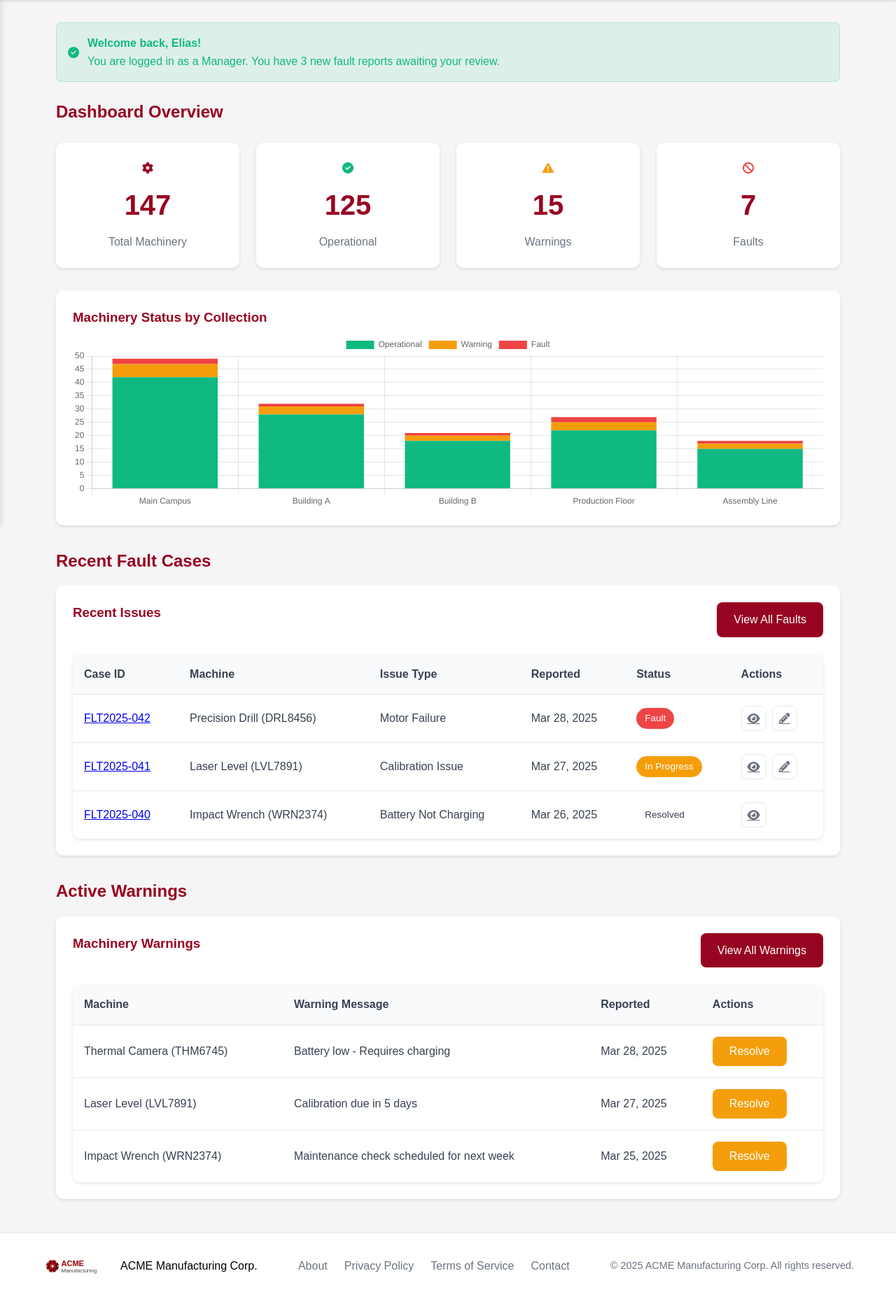
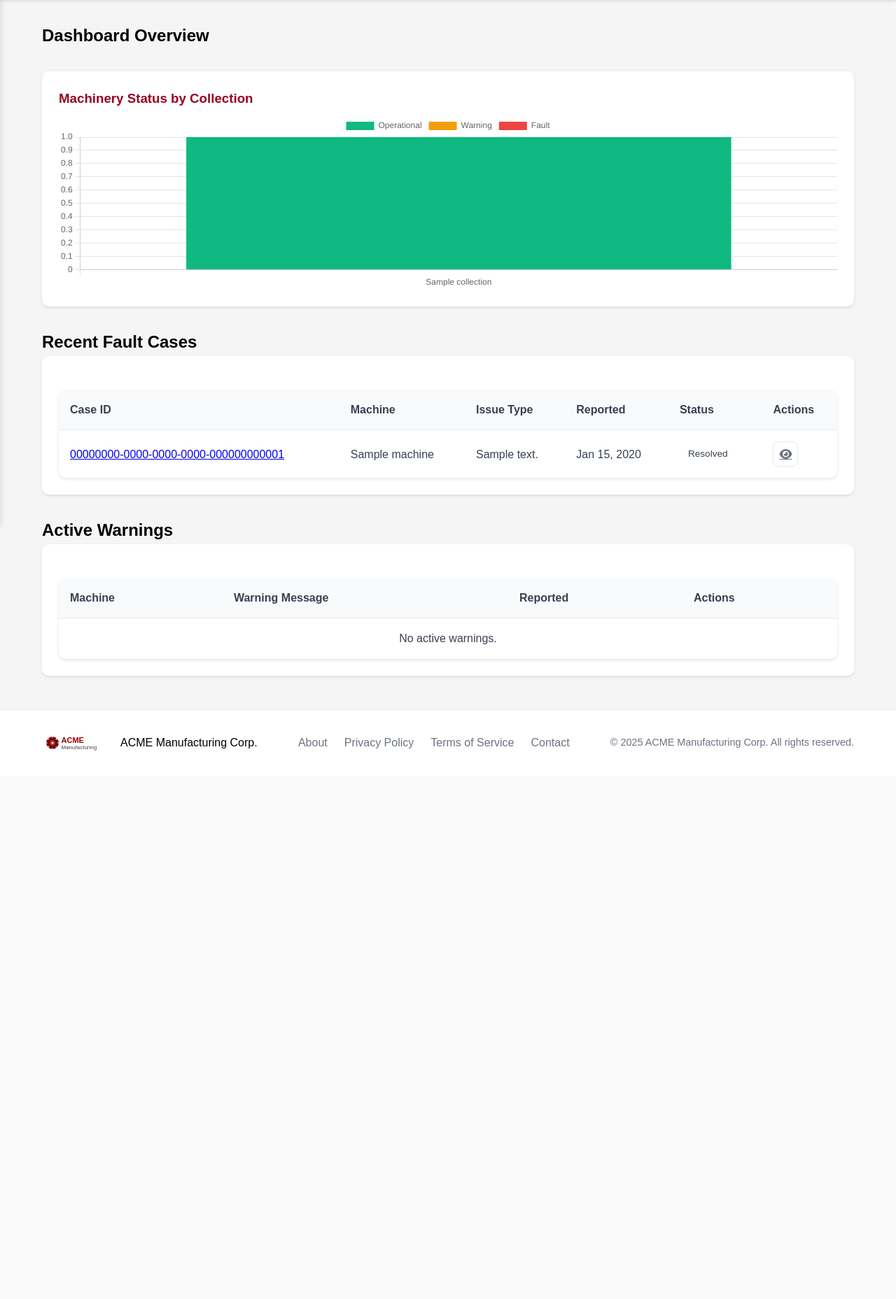
Before and after one commit to FrostedFlamesTips/Web-Dev-Group-L, a Django app: page / in a window 1280 px wide. Shown: the part 48-1905 px from the top of the page at 70% size. After the commit the page ends 1121 px from the top, so only its background shows below. Run offline with Django 5.2, Linux system fonts and the light colour scheme; tables that the repository leaves empty hold one stand-in row (values such as "Sample post").

Commit message:
Added functional dashboards based on data in db and not hard coded values

```diff
--- a/backend/ACME/views.py
+++ b/backend/ACME/views.py
@@ -9,9 +9,65 @@
 from django.http import HttpResponseForbidden
 from .models import MachineWarning
 from django.utils import timezone
+from collections import defaultdict
+import json
 
 def index(request):
-    return render(request, 'index.html')
+    # Chart Data
+    collections = Collection.objects.prefetch_related('machines')
+    chart_data = defaultdict(lambda: {'OK': 0, 'Warning': 0, 'Fault': 0})
+
+    for collection in collections:
+        for machine in collection.machines.all():
+            chart_data[collection.name][machine.status] += 1
+
+    labels = list(chart_data.keys())
+    datasets = {
+        'OK': [chart_data[label]['OK'] for label in labels],
+        'Warning': [chart_data[label]['Warning'] for label in labels],
+        'Fault': [chart_data[label]['Fault'] for label in labels],
+    }
+
+    # Faults and Warnings
+    recent_faults = FaultCase.objects.select_related('machine').order_by('-created_at')[:3]
+    active_warnings = MachineWarning.objects.filter(resolved=False).select_related('machine').order_by('-added_at')[:3]
+
+    context = {
+        'labels': labels,
+        'ok_data': datasets['OK'],
+        'warning_data': datasets['Warning'],
+        'fault_data': datasets['Fault'],
+        'recent_faults': recent_faults,
+        'active_warnings': active_warnings,
+    }
+
+    return render(request, 'index.html', context)
+
+def index_view(request):
+    collections = Collection.objects.all()
+    recent_faults = FaultCase.objects.select_related('machine').order_by('-created_at')[:3]
+    active_warnings = MachineWarning.objects.filter(resolved=False).select_related('machine').order_by('-added_at')[:3]
+
+    labels = []
+    ok_data = []
+    warning_data = []
+    fault_data = []
+
+    for collection in collections:
+        labels.append(collection.name)
+        machines = collection.machines.all()
+        ok_data.append(machines.filter(status='OK').count())
+        warning_data.append(machines.filter(status='Warning').count())
+        fault_data.append(machines.filter(status='Fault').count())
+
+    context = {
+    'labels': labels,
+    'ok_data': ok_data,
+    'warning_data': warning_data,
+    'fault_data': fault_data,
+    }
+    return render(request, 'index.html', context)
+
 
 def collection_details(request):
     return render(request, 'collection-details.html')
--- a/backend/templates/index.html
+++ b/backend/templates/index.html
@@ -129,95 +129,19 @@
         </div>
       </div>
     </nav>
+  <main class="main-container">
+    <h2>Dashboard Overview</h2>
 
-    <!-- Main Content -->
-    <main class="main-container">
-      <div class="dashboard-container">
-        <!-- Welcome Alert Banner -->
-        <div class="alert alert-success">
-          <i class="fa-solid fa-circle-check alert-icon"></i>
-          <div>
-            <strong>Welcome back, Elias!</strong>
-            <p>
-              You are logged in as a Manager. You have 3 new fault reports
-              awaiting your review.
-            </p>
+    <div class="card" style="margin-top: 2rem">
+      <div class="card-content">
+        <h3>Machinery Status by Collection</h3>
+        <canvas id="machineryStatusChart" height="250" style="max-height: 250px"></canvas>
       </div>
     </div>
 
-        <h2>Dashboard Overview</h2>
-
-        <!-- Dashboard Summary Stats -->
-        <div class="stats-grid">
-          <div class="stat-card">
-            <div class="stat-icon">
-              <i
-                class="fa-solid fa-gear"
-                style="color: var(--primary-color)"
-              ></i>
-            </div>
-            <div class="stat-value">147</div>
-            <div class="stat-label">Total Machinery</div>
-          </div>
-
-          <div class="stat-card">
-            <div class="stat-icon">
-              <i
-                class="fa-solid fa-check-circle"
-                style="color: var(--success-color)"
-              ></i>
-            </div>
-            <div class="stat-value">125</div>
-            <div class="stat-label">Operational</div>
-          </div>
-
-          <div class="stat-card">
-            <div class="stat-icon">
-              <i
-                class="fa-solid fa-triangle-exclamation"
-                style="color: var(--warning-color)"
-              ></i>
-            </div>
-            <div class="stat-value">15</div>
-            <div class="stat-label">Warnings</div>
-          </div>
-
-          <div class="stat-card">
-            <div class="stat-icon">
-              <i class="fa-solid fa-ban" style="color: var(--danger-color)"></i>
-            </div>
-            <div class="stat-value">7</div>
-            <div class="stat-label">Faults</div>
-          </div>
-        </div>
-
-        <!-- Machinery Status Chart -->
-        <div class="card" style="margin-top: 2rem">
-          <div class="card-content">
-            <h3>Machinery Status by Collection</h3>
-            <!-- The canvas now includes an inline max-height style to prevent it from extending -->
-            <canvas
-              id="machineryStatusChart"
-              height="250"
-              style="max-height: 250px"
-            ></canvas>
-          </div>
-        </div>
-
-        <!-- Recent Faults -->
     <h2 style="margin-top: 2rem">Recent Fault Cases</h2>
     <div class="card">
       <div class="card-content">
-            <div
-              style="
-                display: flex;
-                justify-content: space-between;
-                margin-bottom: 1rem;
-              "
-            >
-              <h3>Recent Issues</h3>
-              <a href="faults.html" class="btn btn-primary">View All Faults</a>
-            </div>
         <table class="data-table">
           <thead>
             <tr>
@@ -230,100 +154,34 @@
             </tr>
           </thead>
           <tbody>
+            {% for fault in recent_faults %}
             <tr>
+              <td><a href="#">{{ fault.case_number }}</a></td>
+              <td>{{ fault.machine.name }}</td>
+              <td>{{ fault.summary|truncatechars:40 }}</td>
+              <td>{{ fault.created_at|date:"M d, Y" }}</td>
               <td>
-                    <a href="fault-details.html?id=FLT2025-042">FLT2025-042</a>
+                <span class="status-badge {% if fault.resolved %}status-success{% else %}status-fault{% endif %}">
+                  {% if fault.resolved %}Resolved{% else %}Open{% endif %}
+                </span>
               </td>
-                  <td>Precision Drill (DRL8456)</td>
-                  <td>Motor Failure</td>
-                  <td>Mar 28, 2025</td>
-                  <td><span class="status-badge status-fault">Fault</span></td>
               <td>
                 <div class="action-buttons">
-                      <a
-                        href="fault-details.html?id=FLT2025-042"
-                        class="action-btn"
-                      >
-                        <i class="fa-solid fa-eye"></i>
-                      </a>
-                      <a
-                        href="edit-fault.html?id=FLT2025-042"
-                        class="action-btn"
-                      >
-                        <i class="fa-solid fa-pencil"></i>
-                      </a>
+                  <a href="#" class="action-btn"><i class="fa-solid fa-eye"></i></a>
                 </div>
               </td>
             </tr>
-                <tr>
-                  <td>
-                    <a href="fault-details.html?id=FLT2025-041">FLT2025-041</a>
-                  </td>
-                  <td>Laser Level (LVL7891)</td>
-                  <td>Calibration Issue</td>
-                  <td>Mar 27, 2025</td>
-                  <td>
-                    <span class="status-badge status-warning">In Progress</span>
-                  </td>
-                  <td>
-                    <div class="action-buttons">
-                      <a
-                        href="fault-details.html?id=FLT2025-041"
-                        class="action-btn"
-                      >
-                        <i class="fa-solid fa-eye"></i>
-                      </a>
-                      <a
-                        href="edit-fault.html?id=FLT2025-041"
-                        class="action-btn"
-                      >
-                        <i class="fa-solid fa-pencil"></i>
-                      </a>
-                    </div>
-                  </td>
-                </tr>
-                <tr>
-                  <td>
-                    <a href="fault-details.html?id=FLT2025-040">FLT2025-040</a>
-                  </td>
-                  <td>Impact Wrench (WRN2374)</td>
-                  <td>Battery Not Charging</td>
-                  <td>Mar 26, 2025</td>
-                  <td>
-                    <span class="status-badge status-success">Resolved</span>
-                  </td>
-                  <td>
-                    <div class="action-buttons">
-                      <a
-                        href="fault-details.html?id=FLT2025-040"
-                        class="action-btn"
-                      >
-                        <i class="fa-solid fa-eye"></i>
-                      </a>
-                    </div>
-                  </td>
-                </tr>
+            {% empty %}
+            <tr><td colspan="6" style="text-align: center;">No faults reported yet.</td></tr>
+            {% endfor %}
           </tbody>
         </table>
       </div>
     </div>
 
-        <!-- Recent Warnings -->
     <h2 style="margin-top: 2rem">Active Warnings</h2>
     <div class="card">
       <div class="card-content">
-            <div
-              style="
-                display: flex;
-                justify-content: space-between;
-                margin-bottom: 1rem;
-              "
-            >
-              <h3>Machinery Warnings</h3>
-              <a href="warnings.html" class="btn btn-primary"
-                >View All Warnings</a
-              >
-            </div>
         <table class="data-table">
           <thead>
             <tr>
@@ -334,33 +192,23 @@
             </tr>
           </thead>
           <tbody>
+            {% for warning in active_warnings %}
             <tr>
-                  <td>Thermal Camera (THM6745)</td>
-                  <td>Battery low - Requires charging</td>
-                  <td>Mar 28, 2025</td>
+              <td>{{ warning.machine.name }}</td>
+              <td>{{ warning.warning_text }}</td>
+              <td>{{ warning.added_at|date:"M d, Y" }}</td>
               <td>
+                <form method="post" action="{% url 'resolve_warning' warning.id %}">
+                  {% csrf_token %}
                   <button class="btn btn-warning">Resolve</button>
+                </form>
               </td>
             </tr>
-                <tr>
-                  <td>Laser Level (LVL7891)</td>
-                  <td>Calibration due in 5 days</td>
-                  <td>Mar 27, 2025</td>
-                  <td>
-                    <button class="btn btn-warning">Resolve</button>
-                  </td>
-                </tr>
-                <tr>
-                  <td>Impact Wrench (WRN2374)</td>
-                  <td>Maintenance check scheduled for next week</td>
-                  <td>Mar 25, 2025</td>
-                  <td>
-                    <button class="btn btn-warning">Resolve</button>
-                  </td>
-                </tr>
+            {% empty %}
+            <tr><td colspan="4" style="text-align: center;">No active warnings.</td></tr>
+            {% endfor %}
           </tbody>
         </table>
-          </div>
       </div>
     </div>
   </main>
@@ -384,66 +232,57 @@
     </div>
   </footer>
 
-    <!-- Scripts -->
-    <script src="{% static 'js/dynamic-menu.js' %}"></script>
+
+{{ labels|json_script:"labels-data" }}
+{{ ok_data|json_script:"ok-data" }}
+{{ warning_data|json_script:"warning-data" }}
+{{ fault_data|json_script:"fault-data" }}
+
+
 <script>
-      // Initialize charts when DOM is loaded
   document.addEventListener("DOMContentLoaded", function () {
-        // Machinery Status Chart
-        const ctx = document
-          .getElementById("machineryStatusChart")
-          .getContext("2d");
-        const machineryStatusChart = new Chart(ctx, {
+    const labels = JSON.parse(document.getElementById('labels-data').textContent);
+    const okData = JSON.parse(document.getElementById('ok-data').textContent);
+    const warningData = JSON.parse(document.getElementById('warning-data').textContent);
+    const faultData = JSON.parse(document.getElementById('fault-data').textContent);
+
+    const ctx = document.getElementById("machineryStatusChart").getContext("2d");
+    new Chart(ctx, {
       type: "bar",
       data: {
-            labels: [
-              "Main Campus",
-              "Building A",
-              "Building B",
-              "Production Floor",
-              "Assembly Line",
-            ],
+        labels: labels,
         datasets: [
           {
             label: "Operational",
-                data: [42, 28, 18, 22, 15],
-                backgroundColor: "#10B981",
+            data: okData,
+            backgroundColor: "#10B981"
           },
           {
             label: "Warning",
-                data: [5, 3, 2, 3, 2],
-                backgroundColor: "#F59E0B",
+            data: warningData,
+            backgroundColor: "#F59E0B"
           },
           {
             label: "Fault",
-                data: [2, 1, 1, 2, 1],
-                backgroundColor: "#EF4444",
-              },
-            ],
+            data: faultData,
+            backgroundColor: "#EF4444"
+          }
+        ]
       },
       options: {
         responsive: true,
         maintainAspectRatio: false,
         plugins: {
-              legend: {
-                position: "top",
-              },
-              title: {
-                display: false,
-              },
+          legend: { position: "top" }
         },
         scales: {
-              x: {
-                stacked: true,
-              },
-              y: {
-                stacked: true,
-                beginAtZero: true,
-              },
-            },
-          },
+          x: { stacked: true },
+          y: { stacked: true, beginAtZero: true }
+        }
+      }
     });
   });
 </script>
+
 </body>
 </html>
```
Also changed, not shown: backend/templates/faults.html (+2 -6 lines). Lines whose indentation alone changed are shown as unchanged.
